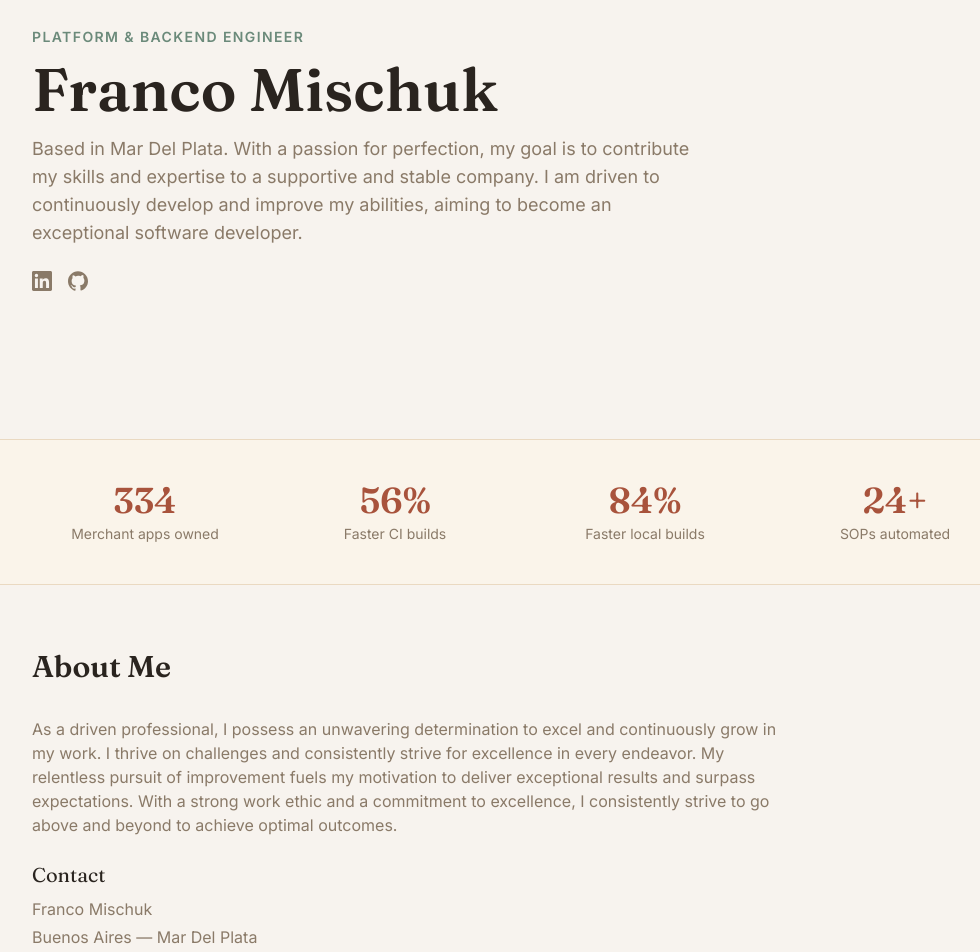
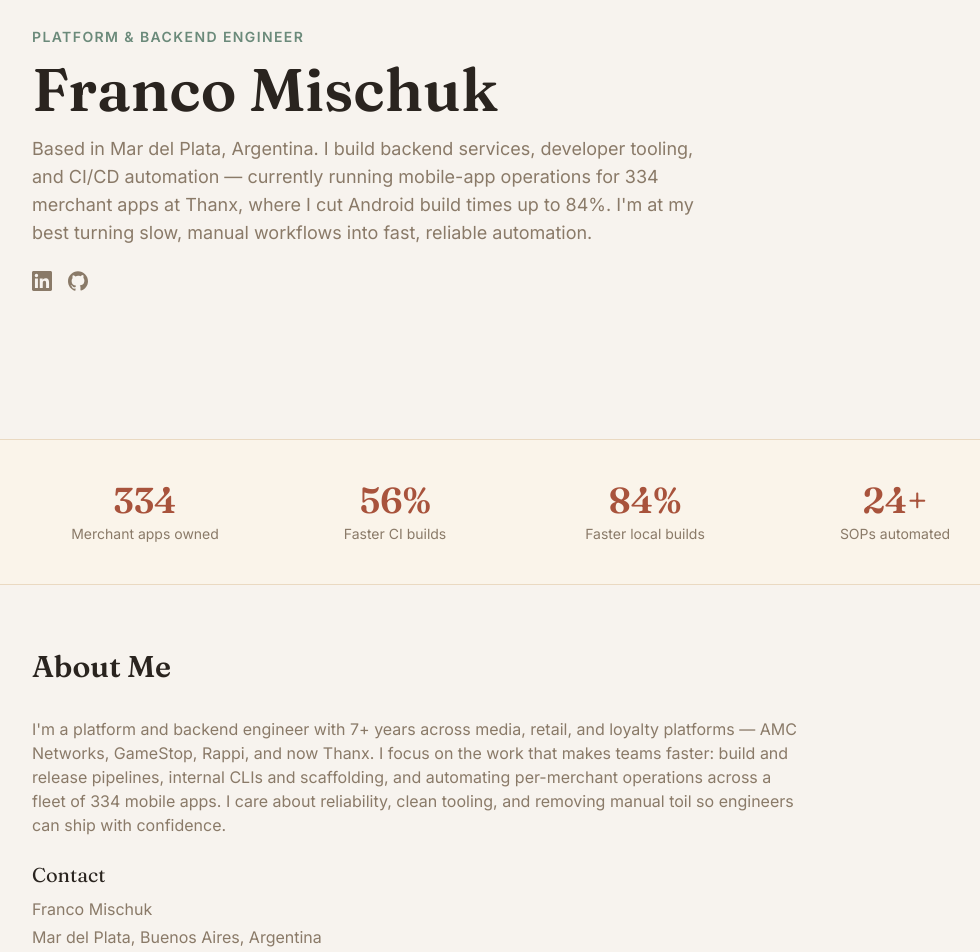
Before and after one commit to Frachuk/resume, a React (Vite) app: page / in a window 1280 px wide. Shown: the part 180-1132 px from the top of the page, without its empty margins (120-1100 px from the left). Built offline with nearby package versions, Linux system fonts and the light colour scheme.

Commit message:
[Feature] update content

```diff
--- a/src/data/resume.ts
+++ b/src/data/resume.ts
@@ -11,7 +11,7 @@ export const resume: ResumeData = {
     occupation: 'Platform Engineer / Backend Developer',
     email: 'mischuk.ti@gmail.com',
     phone: '+54 9 223 518-1256',
-    address: { city: 'Mar Del Plata', state: 'Buenos Aires' },
+    address: { city: 'Mar del Plata', state: 'Buenos Aires', country: 'Argentina' },
     social: [
       {
         name: 'linkedin',
--- a/src/features/about/About.tsx
+++ b/src/features/about/About.tsx
@@ -13,7 +13,7 @@ export function About() {
         <ul className="mt-2 space-y-1 text-ink-muted">
           <li>{name}</li>
           <li>
-            {address.state} — {address.city}
+            {address.city}, {address.state}, {address.country}
           </li>
           <li>{phone}</li>
           <li>
--- a/src/features/hero/Hero.tsx
+++ b/src/features/hero/Hero.tsx
@@ -15,7 +15,7 @@ export function Hero() {
       </p>
       <h1 className="mt-3 font-display text-5xl font-semibold text-ink sm:text-6xl">{name}</h1>
       <p className="mt-4 max-w-2xl text-lg text-ink-muted">
-        {t('hero.basedIn', { city: address.city })}. {t('hero.summary')}
+        {t('hero.basedIn', { city: address.city, country: address.country })}. {t('hero.summary')}
       </p>
       <div className="mt-6">
         <SocialLinks social={social} />
--- a/src/features/resume-pdf/ResumeDocument.tsx
+++ b/src/features/resume-pdf/ResumeDocument.tsx
@@ -27,7 +27,7 @@ export function ResumeDocument() {
           {' · '}
           {phone}
           {' · '}
-          {address.city}, {address.state}
+          {address.city}, {address.state}, {address.country}
           {social.map((s) => (
             <span key={s.name}>
               {' · '}
--- a/src/i18n/locales/en.json
+++ b/src/i18n/locales/en.json
@@ -29,13 +29,13 @@
   },
   "hero": {
     "role": "Platform & Backend Engineer",
-    "basedIn": "Based in {{city}}",
-    "summary": "With a passion for perfection, my goal is to contribute my skills and expertise to a supportive and stable company. I am driven to continuously develop and improve my abilities, aiming to become an exceptional software developer."
+    "basedIn": "Based in {{city}}, {{country}}",
+    "summary": "I build backend services, developer tooling, and CI/CD automation — currently running mobile-app operations for 334 merchant apps at Thanx, where I cut Android build times up to 84%. I'm at my best turning slow, manual workflows into fast, reliable automation."
   },
   "about": {
     "title": "About Me",
     "contact": "Contact",
-    "bio": "As a driven professional, I possess an unwavering determination to excel and continuously grow in my work. I thrive on challenges and consistently strive for excellence in every endeavor. My relentless pursuit of improvement fuels my motivation to deliver exceptional results and surpass expectations. With a strong work ethic and a commitment to excellence, I consistently strive to go above and beyond to achieve optimal outcomes."
+    "bio": "I'm a platform and backend engineer with 7+ years across media, retail, and loyalty platforms — AMC Networks, GameStop, Rappi, and now Thanx. I focus on the work that makes teams faster: build and release pipelines, internal CLIs and scaffolding, and automating per-merchant operations across a fleet of 334 mobile apps. I care about reliability, clean tooling, and removing manual toil so engineers can ship with confidence."
   },
   "experience": {
     "title": "Experience",
--- a/src/i18n/locales/es.json
+++ b/src/i18n/locales/es.json
@@ -29,13 +29,13 @@
   },
   "hero": {
     "role": "Platform & Backend Engineer",
-    "basedIn": "Radicado en {{city}}",
-    "summary": "Con una pasión por la excelencia, mi objetivo es aportar mis habilidades y experiencia a una empresa estable y con buen acompañamiento. Me impulsa el deseo de desarrollar y mejorar continuamente mis capacidades, con la meta de convertirme en un desarrollador de software excepcional."
+    "basedIn": "Radicado en {{city}}, {{country}}",
+    "summary": "Construyo servicios backend, herramientas para desarrolladores y automatización de CI/CD. Actualmente llevo las operaciones de apps móviles de 334 aplicaciones de comercios en Thanx, donde reduje los tiempos de compilación de Android hasta un 84%. Doy lo mejor de mí convirtiendo flujos de trabajo lentos y manuales en automatización rápida y confiable."
   },
   "about": {
     "title": "Sobre mí",
     "contact": "Contacto",
-    "bio": "Como profesional motivado, tengo una determinación inquebrantable para destacar y crecer de forma continua en mi trabajo. Disfruto de los desafíos y busco constantemente la excelencia en cada tarea. Mi búsqueda incansable de mejora alimenta mi motivación para entregar resultados excepcionales y superar las expectativas. Con una fuerte ética de trabajo y un compromiso con la excelencia, siempre me esfuerzo por ir más allá para lograr resultados óptimos."
+    "bio": "Soy ingeniero de plataforma y backend con más de 7 años en plataformas de medios, retail y fidelización — AMC Networks, GameStop, Rappi y ahora Thanx. Me enfoco en el trabajo que hace más rápidos a los equipos: pipelines de build y release, CLIs internas y scaffolding, y la automatización de operaciones por comercio en una flota de 334 apps móviles. Me importan la confiabilidad, las herramientas claras y eliminar el trabajo manual para que los ingenieros puedan publicar con confianza."
   },
   "experience": {
     "title": "Experiencia",
--- a/src/types/resume.ts
+++ b/src/types/resume.ts
@@ -7,6 +7,7 @@ export interface Social {
 export interface Address {
   city: string;
   state: string;
+  country: string;
 }
 
 export interface Main {
```
